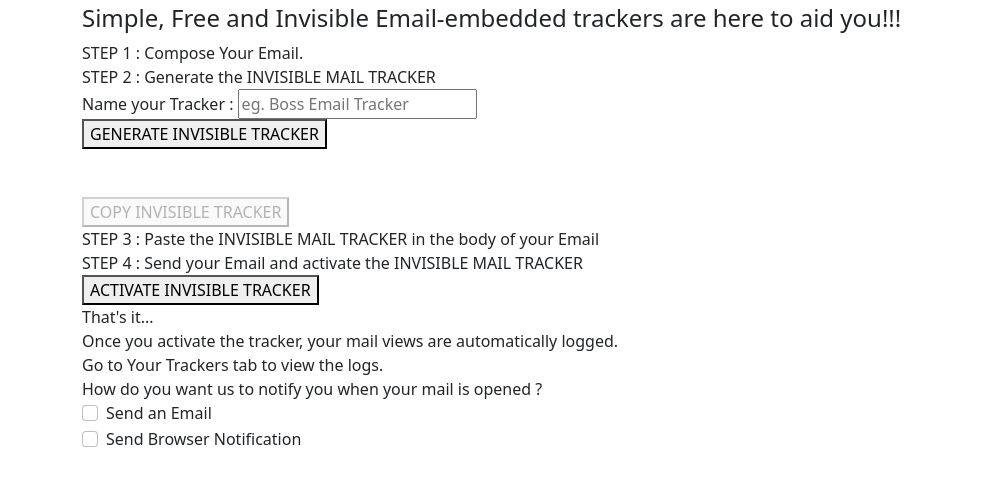
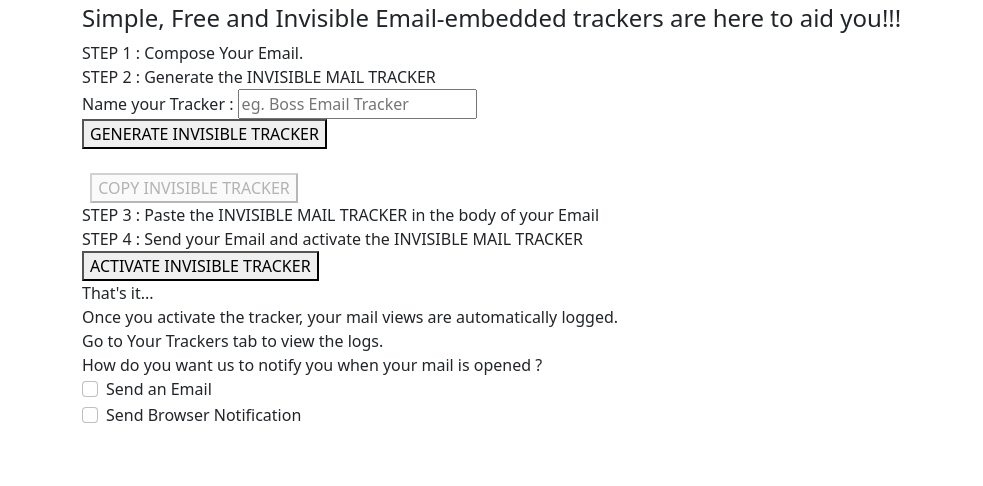
Before and after one commit to agilan2001/mail-opened, a plain HTML site: page public/index.html in a window 1280 px wide. Shown: the part 154-640 px from the top of the page, without its empty margins (0-983 px from the left). Drawn offline with nearby package versions, Linux system fonts and the light colour scheme; no server answers.

Commit message:
track image

```diff
--- a/public/index.html
+++ b/public/index.html
@@ -44,7 +44,7 @@
             STEP 2 : Generate the INVISIBLE MAIL TRACKER<br>
             Name your Tracker : <input type="text" placeholder="eg. Boss Email Tracker"><br>
             <button onclick="create_inv_img()">GENERATE INVISIBLE TRACKER</button><br>
-            <div id = "tracker_div">&nbsp;&nbsp;<img id="tracker_img">&nbsp;&nbsp;</div><br>
+            <div id = "tracker_div">&nbsp;&nbsp;<img id="tracker_img">&nbsp;&nbsp;</div>&nbsp;
             <button disabled="true" id="copy_tracker_btn" onclick="copy_tracker()">COPY INVISIBLE TRACKER</button><br>
             STEP 3 : Paste the INVISIBLE MAIL TRACKER in the body of your Email<br>
             STEP 4 : Send your Email and activate the INVISIBLE MAIL TRACKER<br>
```
